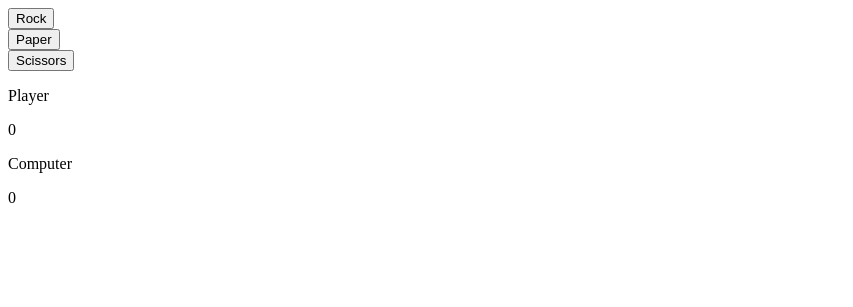
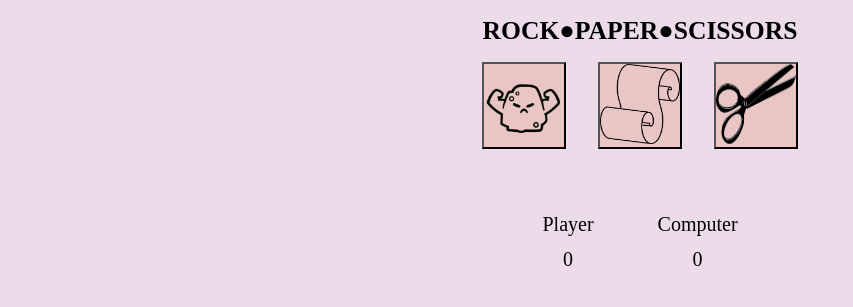
Before and after one commit to notqueued/odin-rock-paper-scissors, a plain HTML site: page index.html in a window 1280 px wide. Shown: the whole page, without its empty margins (0-853 px from the left). Drawn offline with Linux system fonts and the light colour scheme.

Commit message:
design and minor changes to logic

```diff
--- a/index.html
+++ b/index.html
@@ -4,20 +4,35 @@
         <meta charset="UTF-8">
         <meta name="viewport" content="width=device-width, initial-scale=1.0">
         <link rel="stylesheet" href="style.css">
+        <title>Rock Paper Scissors</title>
         <script src="index.js" defer></script>
     </head>
     <body>
+        <div class="container">
+            <div class="header">
+                <h1>ROCK&#9679;PAPER&#9679;SCISSORS</h1>
+            </div>
             <div class="player">
-            <div><button onclick="playRound('Rock')" class="rock-btn selection-btn">Rock</button></div>
-            <div><button onclick="playRound('Paper')" class="paper-btn selection-btn">Paper</button></div>
-            <div><button onclick="playRound('Scissors')" class="scissors-btn selection-btn">Scissors</button></div>
+                <div><button onclick="playRound('Rock')" class="rock-btn selection-btn"><img src="./images/rock.png" alt="Rock"></button></div>
+                <div><button onclick="playRound('Paper')" class="paper-btn selection-btn"><img src="./images/paper.png" alt="Paper"></button></div>
+                <div><button onclick="playRound('Scissors')" class="scissors-btn selection-btn"><img src="./images/scissors.png" alt="Scissors"></button></div>
             </div>
             <div class="game">
-            <div class="result"><p class="resultText"></p></div>
-            <div class="score"><p>Player</p>
+                <div class="result">
+                    <div class="resultRound">
+                        <p class="resultText"></p>
+                    </div>
+                </div>
+                <div class="score">
+                    <div>
+                        <p>Player</p>
                         <p class="scorePlayer">0</p>
+                    </div>
+                    <div>
                         <p>Computer</p>
                         <p class="scoreComputer">0</p></div>
                 </div>
+            </div>
+        </div>
     </body>
 </html>
--- a/index.js
+++ b/index.js
@@ -28,29 +28,25 @@ function playRound(playerSelection) {
     let scoreComputer = updateComputer();
     let computerSelection = computerPlay();
     if (playerSelection === "Rock" && computerSelection === "Paper") {
-        console.log("You lost! Paper beats Rock");
-        document.getElementsByClassName("resultText")[0].textContent = "You lost! Paper beats Rock";
+        document.getElementsByClassName("resultText")[0].textContent = "You lost";
         scoreBoard(scoreComputer,"lost");
     }
     else if (playerSelection === "Paper" && computerSelection === "Scissors") {
-        console.log("You lost! Scissors beats Paper");
-        document.getElementsByClassName("resultText")[0].textContent = "You lost! Scissors beats Paper";
+        document.getElementsByClassName("resultText")[0].textContent = "You lost";
         scoreBoard(scoreComputer,"lost");
     }
     else if (playerSelection === "Scissors" && computerSelection === "Rock") {
-        console.log("You lost! Rock beats Scissors");
-        document.getElementsByClassName("resultText")[0].textContent = "You lost! Rock beats Scissors";
+        document.getElementsByClassName("resultText")[0].textContent = "You lost";
         scoreBoard(scoreComputer,"lost");
     }
     else if (playerSelection === computerSelection) {
-        console.log("It's a draw!");
-        document.getElementsByClassName("resultText")[0].textContent = "It's a draw!";
+        document.getElementsByClassName("resultText")[0].textContent = "Draw";
     } else {
-        console.log("You won! " + playerSelection + " beats " + computerSelection);
-        document.getElementsByClassName("resultText")[0].textContent = "You won! " + playerSelection + " beats " + computerSelection;
+        document.getElementsByClassName("resultText")[0].textContent = "You won";
         scoreBoard(scorePlayer,"won");
     }
 
+    imageResultRound(playerSelection, computerSelection);
     scorePlayer = updatePlayer();
     scoreComputer = updateComputer();
     console.log(scorePlayer);
@@ -67,6 +63,33 @@ function updatePlayer() {
 
 function updateComputer() {
     return parseInt(document.getElementsByClassName("scoreComputer")[0].textContent);
+}
+
+function imageResultRound(playerSelection,computerSelection) {
+    if (document.querySelector('.holderResultPlayer')){
+        document.querySelector('.holderResultPlayer').remove();
+    }
+    if (document.querySelector('.holderResultComputer')) {
+        document.querySelector('.holderResultComputer').remove();
+    }
+    const pText = document.querySelector('.resultText');
+    const div = pText.parentNode;
+    const resultPlayer = document.createElement('div');
+    resultPlayer.classList.add('holderResultPlayer');
+    const imageResultPlayer = document.createElement('img');
+    imageResultPlayer.classList.add('imageResultPlayer');
+    const srcPlayer = "./images/" + playerSelection.toLowerCase() + ".png";
+    imageResultPlayer.setAttribute("src", srcPlayer);
+    resultPlayer.appendChild(imageResultPlayer);
+    const resultComputer = document.createElement('div');
+    resultComputer.classList.add('holderResultComputer');
+    const imageResultComputer = document.createElement('img');
+    imageResultComputer.classList.add('imageResultComputer');
+    const srcComputer = "./images/" + computerSelection.toLowerCase() + ".png";
+    imageResultComputer.setAttribute("src", srcComputer);
+    resultComputer.appendChild(imageResultComputer);
+    div.insertBefore(resultPlayer, pText);
+    div.appendChild(resultComputer);
 }
 
 function endOfGame(scorePlayer, scoreComputer){
@@ -96,4 +119,6 @@ function newGame() {
     document.querySelector('.scoreComputer').textContent = "0";
     document.querySelector('.resultText').textContent = "";
     document.querySelector('.playAgain').remove();
+    document.querySelector('.holderResultPlayer').remove();
+    document.querySelector('.holderResultComputer').remove();
 }
--- a/style.css
+++ b/style.css
@@ -0,0 +1,114 @@
+* {
+    margin: 0;
+    padding: 0;
+}
+
+body {
+    height: 100%;
+    box-sizing: border-box;
+    background-color: #ecdce9;
+}
+
+.container {
+    display: flex;
+    flex-direction: column;
+    justify-content: center;
+    align-items: center;
+    width: 100%;
+}
+
+.header {
+    display: flex;
+    justify-content: center;
+    align-items: center;
+    padding: 1.25em;
+    font-size: 0.8em;
+}
+
+.player {
+    display: flex;
+    justify-content: center;
+    align-items: center;
+    gap: 2rem;
+}
+
+img {
+    width: 5rem;
+    height: 5rem;
+}
+
+.game {
+    padding: 2rem 0.5rem;
+    font-size: 1.25rem;
+}
+
+.result {
+    display: flex;
+    flex-direction: column;
+    justify-content: space-around;
+    align-items: center;
+    padding: 1rem 0;
+    gap: 0.8rem;
+}
+
+.resultRound {
+    display: flex;
+    justify-content: center;
+    align-items: center;
+    gap: 0.8rem;
+}
+
+.resultText {
+    width: 5rem;
+    text-align: center;
+}
+
+.score {
+    display: flex;
+    justify-content: center;
+    align-items: center;
+    gap: 4rem;
+}
+
+.score div {
+    display: flex;
+    flex-direction: column;
+    justify-content: center;
+    align-items: center;
+    gap: 0.75rem;
+}
+
+.selection-btn {
+    background-color: #e9c6c3;
+}
+
+.imageResultComputer, .imageResultPlayer {
+    width: 4rem;
+    height: 4rem;
+}
+
+.playAgain {
+    font-size: 1.25rem;
+    padding: 0.25rem 1rem;
+    background-color: #e9c6c3;
+    border-radius: 0.5rem;
+    border-color: transparent;
+    text-align: center;
+}
+
+.selection-btn:hover,
+.selection-btn.focus,
+.playAgain:hover,
+.playAgain:focus {
+    box-shadow: 0 4px 15px 0 rgba(51, 84, 73, 0.75);
+    transition: 0.25s;
+    opacity: 0.8;
+}
+
+/*
+#335449
+#12171a
+#ecdce9
+#c1a7b3
+#a55265
+*/
```
Also changed, not shown: images/paper.png (added), images/rock.png (added), images/scissors.png (added), 1 other file. Lines whose indentation alone changed are shown as unchanged.
